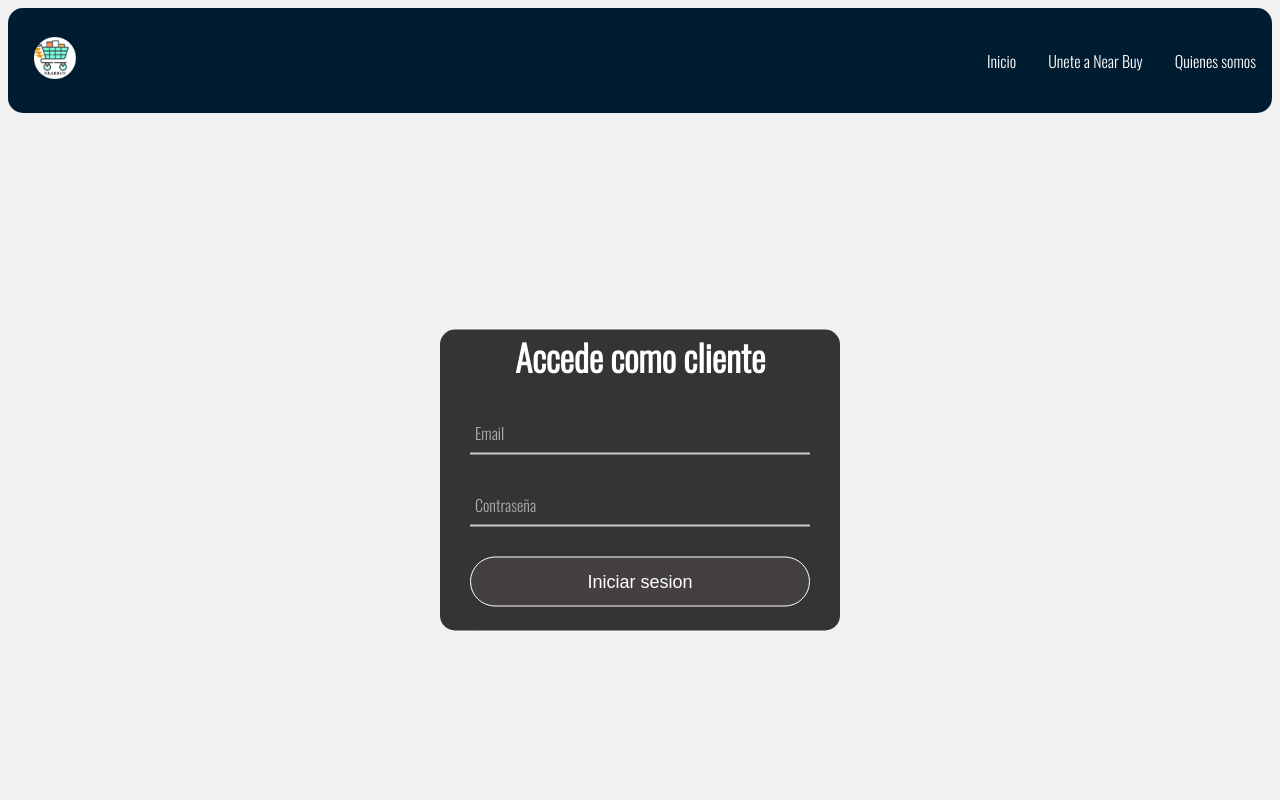
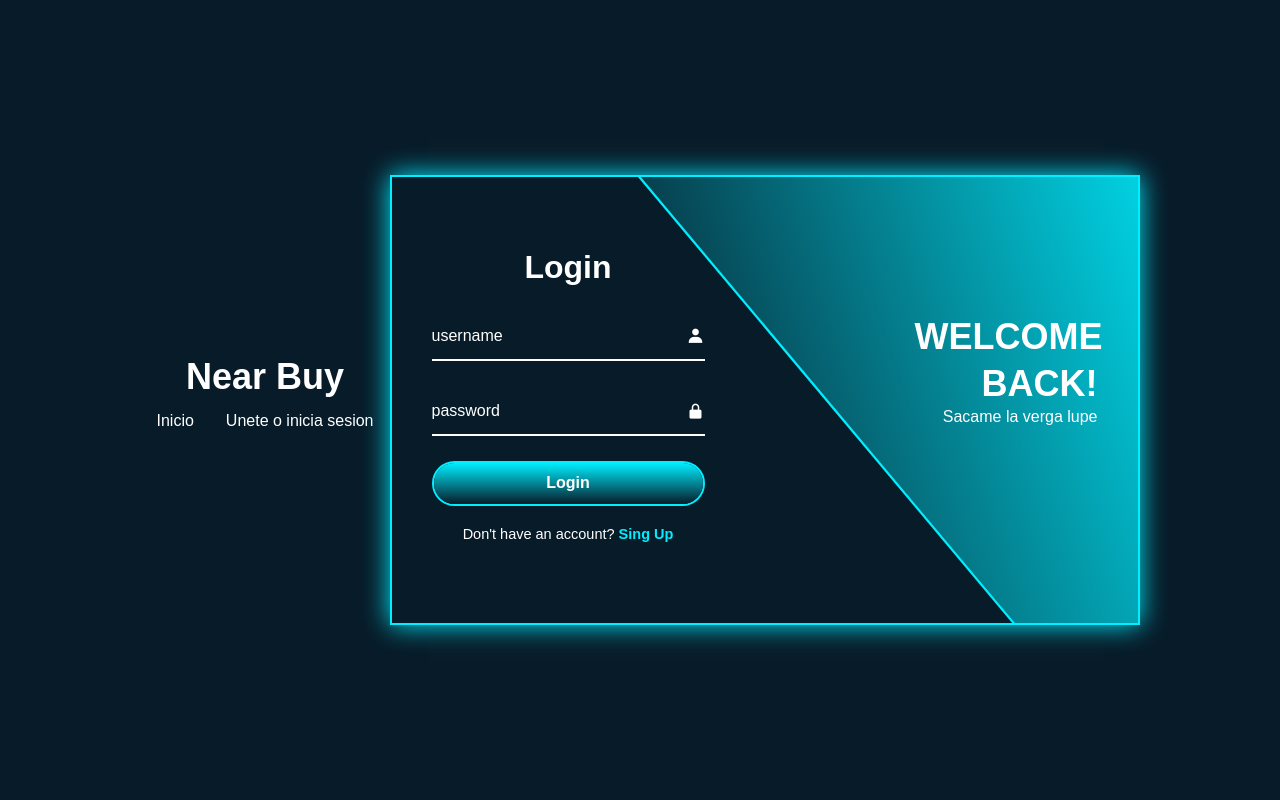
Before and after one commit to Destrowashere/NEABUY, a PHP site: page /Clienteini.html in a window 1280 px wide. Run offline with PHP 8.4, Linux system fonts and the light colour scheme.

Commit message:
Formulario top
ye

```diff
--- a/Clienteini.html
+++ b/Clienteini.html
@@ -1,48 +1,93 @@
 <!DOCTYPE html>
-<html>
+<html lang="en">
+
 <head>
     <meta charset="UTF-8">
     <meta http-equiv="X-UA-Compatible" content="IE=edge">
     <meta name="viewport" content="width=device-width, initial-scale=1.0">
-    <link rel='stylesheet' href='estilo.css'>
+    <title>Login and Registration Form in HTML and CSS | Codehal</title>
+    <link rel="stylesheet" href="style.css">
     <link rel="icon" href="Captura.PNG">
     <link rel="preconnect" href="https://fonts.googleapis.com">
     <link rel="preconnect" href="https://fonts.gstatic.com" crossorigin>
     <link
       href="https://fonts.googleapis.com/css2?family=Oswald:wght@300&display=swap"
       rel="stylesheet">
-    <title>Inicio sesion cliente</title>
+    <link href='https://unpkg.com/boxicons@2.1.4/css/boxicons.min.css' rel='stylesheet'>
 </head>
+
 <body>
+  <div>
   <header>
-      <div>
-        <img src="My project-1.png" alt class="img-logo">
-      </div>
+    <h1>Near Buy</h1>
     <nav>
-        <ul class="menu">
-          <li> <a href="index.html">Inicio</a></li>
-          <li> <a href="regi.html">Unete a Near Buy</a></li>
-          <li><a href="#QSS">Quienes somos</a></li>
+      <ul>
+        <li><a href="index.html">Inicio</a></li>
+        <li><a href="RoI.html">Unete o inicia sesion</a></li>
+
       </ul>
     </nav>
   </header>
-    <div class="registroa">
-      <h1>Accede como cliente</h1>
-      <form>
-        <div class="usuario">
-          <input type="email" required>
+</div>
+
+<div class="wrapper">
+    <span class="bg-animate"></span>
+    <span class="bg-animate2"></span>
+
+    <div class="from-box Login">
+        <h2 class="animation" style="--i:0; --j:21;">Login</h2>
+        <form action="#">
+            <div class="input-box animation" style="--i:1;--j:22;">
+                <input type="text" required>
+                <label> username</label>
+                <i class='bx bxs-user'></i>
+            </div>
+            <div class="input-box animation" style="--i:2; --j:23;">
+                <input type="password" required>
+                <label> password</label>
+                <i class='bx bxs-lock-alt'></i>
+             </div>
+             <button type="submit" class="btn animation" style="--i:3; --j:24;">Login</button>
+             <div class="logreg-link animation" style="--i:4; --j:25;">
+                <p>Don't have an account? <a href="#" class="register-link">Sing Up</a></p>
+             </div>
+        </form>
+    </div>
+    <div class="info-text Login">
+        <h2 class="animation" style="--i:0; --j:20;">Welcome Back!</h2>
+        <p class="animation" style="--i:1;--j:21;">Sacame la verga lupe</p>
+    </div>
+
+    <div class="from-box register">
+        <h2 class="animation" style="--i:17; --j:0;">Sing U</h2>
+        <form action="#">
+            <div class="input-box animation" style="--i:18;--j:1;">
+                <input type="text" required>
+                <label> username</label>
+                <i class='bx bxs-user'></i>
+            </div>
+            <div class="input-box animation" style="--i:19; --j:2;">
+                <input type="text" required>
                 <label>Email</label>
+                <i class='bx bxs-envelope'></i>
             </div>
-        <div class="usuario">
+            <div class="input-box animation" style="--i:20; --j:3;">
                 <input type="password" required>
-          <label>Contraseña</label>
+                <label> password</label>
+                <i class='bx bxs-lock-alt'></i>
              </div>
-        <div>
-          <input class="submit" type="submit" value="Iniciar sesion" />
+             <button type="submit" class="btn animation" style="--i:21; --j:4;">Sing Up</button>
+             <div class="logreg-link animation" style="--i:22; --j:5;">
+                <p>Already have an account? <a href="#" class="login-link">Login</a></p>
              </div>
-        <div>
+        </form>
+    </div>
+    <div class="info-text register">
+        <h2 class="animation" style="--i:17; --j:0;">Welcome Back!</h2>
+        <p class="animation" style="--i:18; --j:1;">Sacame la verga lupe</p>
+    </div>
+</div>
+<script src="script.js"></script>
+</body>
 
-          <label class="relleno" for="relleno">a</label>
-
-        </div>
-      </body>
+</html>
--- a/estilo.css
+++ b/estilo.css
@@ -65,7 +65,7 @@ article {
 .footer .social a {
   font-size: 24px;
   color: inherit;
-  border: 1px solid #2fb4cc;
+  border: 1px solid #001c30;
   width: 40px;
   height: 40px;
   line-height: 38px;
@@ -352,3 +352,25 @@ form .usuario {
   font-size: 15px;
   color: #a6a6a6;
 }
+
+
+.QSS{
+   display: flex;
+   text-align: center;
+   cursor: default;
+}
+.izq{
+    width: 50%;
+}
+
+.imagendere{
+  background-size: cover;
+  background-position: center;
+  width: 500px;
+  height: 500px;
+  margin-left: 50px;
+  margin-top: 50px;
+  border-radius: 15px;
+  box-shadow: 0px 1px 10px rgb(0, 0, 0);
+    cursor: default;
+}
--- /dev/null
+++ b/script.js
@@ -0,0 +1,11 @@
+const wrapper = document.querySelector('.wrapper');
+const registerLink = document.querySelector('.register-link');
+const loginLink = document.querySelector('.login-link');
+
+registerLink.onclick = () => {
+    wrapper.classList.add('active');
+}
+
+loginLink.onclick = () => {
+    wrapper.classList.remove('active');
+}
--- /dev/null
+++ b/style.css
@@ -0,0 +1,309 @@
+
+.header {
+    background: #001c30;
+    display: flex;
+    justify-content: space-between;
+    align-items: center;
+    border-radius: 15px;
+  }
+
+  .img-logo {
+    width: 100px;
+    height: 100px;
+  }
+
+  nav ul {
+    list-style-type: none;
+    margin: 0;
+    padding: 0;
+    overflow: hidden;
+
+  }
+
+  nav li {
+    float: left;
+  }
+
+  nav li a {
+    display: block;
+    color: #fff;
+    text-align: center;
+    padding: 14px 16px;
+    text-decoration: none;
+  }
+
+  nav li a:hover {
+    background-color: #64ccc5;
+    border-radius: 15px;
+  }
+
+  h1 {
+    margin: 0;
+    font-size: 36px;
+    text-align: center;
+    color: #fff;
+  }
+* {
+    margin: 0;
+    padding: 0;
+    box-sizing: border-box;
+    font-family: 'Poppins', sans-serif;
+}
+
+body {
+    display: flex;
+    justify-content: center;
+    align-items: center;
+    min-height: 100vh;
+    background: #081b29;
+}
+.wrapper{
+    position: relative;
+    width: 750px;
+    height: 450px;
+    background: transparent;
+    border: 2px solid #0ef;
+    box-shadow: 0 0 25px #0ef;
+    overflow: hidden;
+}
+.wrapper .from-box{
+    position: absolute;
+    top: 0;
+    width: 50%;
+    height: 100%;
+    display: flex;
+    flex-direction: column;
+    justify-content: center;
+}
+.wrapper .from-box.Login{
+    left: 0;
+    padding: 0 60px 0 40px;
+}
+.wrapper .from-box.Login .animation {
+    transform: translateX(0);
+    opacity: 1;
+    filter: blur(0);
+    transition: .7s ease;
+    transition-delay: calc(.1s * var(--j));
+}
+.wrapper.active .from-box.Login .animation {
+    transform: translateX(-120%);
+    opacity: 0;
+    filter: blur(10px);
+    transition-delay: calc(.1s * var(--i));
+}
+.wrapper .from-box.register{
+    right: 0;
+    padding: 0 40px 0 60px;
+    pointer-events: none;
+}
+.wrapper.active .from-box.register{
+    pointer-events: auto;
+}
+.wrapper .from-box.register .animation{
+    transform: translateX(120%);
+    opacity: 0;
+    filter: blur(10px);
+    transition: .7s ease;
+    transition-delay: calc(.1s * var(--j));
+}
+.wrapper.active .from-box.register .animation{
+    transform: translateX(0);
+    opacity: 1;
+    filter: blur(0);
+    transition-delay: calc(.1s * var(--i));
+}
+.from-box h2{
+    font-size: 32px;
+    color: #fff;
+    text-align: center;
+}
+.from-box .input-box{
+    position: relative;
+    width: 100%;
+    height: 50px;
+    margin: 25px 0;
+}
+
+.input-box input{
+    width: 100%;
+    height: 100%;
+    background: transparent;
+    border: none;
+    outline: none;
+    border-bottom: 2px solid #fff;
+    padding-right: 23px;
+    font-size: 16px;
+    color: #fff;
+    font-weight: 500;
+    transition: .5s;
+}
+.input-box input:focus,
+.input-box input:valid{
+    border-bottom-color: #0ef;
+}
+.input-box label{
+    position: absolute;
+    top: 50%;
+    left: 0;
+    transform: translateY(-50%);
+    font-size: 16px;
+    color: #fff;
+    pointer-events: none;
+    transition: .5s;
+}
+.input-box input:focus~label,
+.input-box input:valid~label{
+    top: -5px;
+    color: #0ef;
+}
+.input-box i{
+    position: absolute;
+    top: 50%;
+    right: 0;
+    transform: translateY(-50%);
+    font-size: 18px;
+    color: #fff;
+    transition: .5s;
+}
+.input-box input:focus~i,
+.input-box input:valid~i{
+    color: #0ef;
+}
+.btn{
+    position: relative;
+    width: 100%;
+    height: 45px;
+    background: transparent;
+    border: 2px solid #0ef;
+    outline: none;
+    border-radius: 40px;
+    cursor: pointer;
+    font-size: 16px;
+    color: #fff;
+    font-weight: 600;
+    z-index: 1;
+    overflow: hidden;
+}
+.btn::before{
+    content:'';
+    position: absolute;
+    top: -100%;
+    left: 0;
+    width: 100%;
+    height: 300%;
+    background: linear-gradient(#081b29, #0ef, #081b29, #0ef);
+    z-index: -1;
+    transition: .5s;
+}
+.btn:hover:before{
+    top: 0;
+}
+.from-box .logreg-link{
+    font-size: 14.5px;
+    color: #fff;
+    text-align: center;
+    margin: 20px 0 10px;
+}
+.logreg-link p a{
+    color: #0ef;
+    text-decoration: none;
+    font-weight: 600;
+}
+.logreg-link p a:hover{
+    text-decoration: underline;
+}
+.wrapper .info-text{
+    position: absolute;
+    top: 0;
+    width: 50%;
+    height: 100%;
+    display: flex;
+    flex-direction: column;
+    justify-content: center;
+
+}
+.wrapper .info-text.Login{
+    right: 0;
+    text-align: right;
+    padding: 0 40px 60px 150px;
+}
+.wrapper .info-text.Login .animation {
+    transform: translateX(0);
+    opacity: 1;
+    filter: blur(0);
+    transition: .7s ease;
+    transition-delay: calc(.1s * var(--j));
+}
+.wrapper.active .info-text.Login .animation {
+    transform: translateX(120%);
+    opacity: 0;
+    filter: blur(10px);
+    transition-delay: calc(.1s * var(--i));
+}
+.wrapper .info-text.register{
+    left: 0;
+    text-align: left;
+    padding: 0 150px 60px 40px;
+    pointer-events: none;
+}
+.wrapper.active .info-text.register{
+    pointer-events: auto;
+}
+.wrapper .info-text.register .animation{
+    transform: translateX(-120%);
+    opacity: 0;
+    filter: blur(10px);
+    transition: .7s ease;
+    transition-delay: calc(.1s * var(--j));
+}
+.wrapper.active .info-text.register .animation{
+    transform: translateX(0);
+    opacity: 1;
+    filter: blur(0);
+    transition-delay: calc(.1s * var(--i));
+}
+.info-text h2{
+    font-size: 36px;
+    color: #fff;
+    line-height: 1.3;
+    text-transform: uppercase;
+}
+.info-text p{
+    font-size: 16px;
+    color: #fff;
+}
+.wrapper .bg-animate{
+    position: absolute;
+    top: -4px;
+    right: 0;
+    width: 850px;
+    height: 600px;
+    background: linear-gradient(45deg, #081b29, #0ef);
+    border-bottom: 3px solid #0ef;
+    transform: rotate(10deg) skewY(40deg);
+    transform-origin: bottom right;
+    transition: 1.5s ease;
+    transition-delay: 1.6s;
+}
+.wrapper.active .bg-animate{
+ transform: rotate(0) skewY(0);
+ transition-delay: .5s;
+}
+.wrapper .bg-animate2{
+    position: absolute;
+    top: 100%;
+    left: 250px;
+    width: 850px;
+    height: 700px;
+    background: #001c30;
+    border-top: 3px solid #0ef;
+    transform: rotate(0) skewY(0);
+    transform-origin: bottom left;
+    transition: 1.5s ease;
+    transition-delay: .5s;
+}
+.wrapper.active .bg-animate2{
+     transform: rotate(-11deg) skewY(-41deg);
+     transition-delay: 1.2s;
+}
```
Lines whose indentation alone changed are shown as unchanged.
